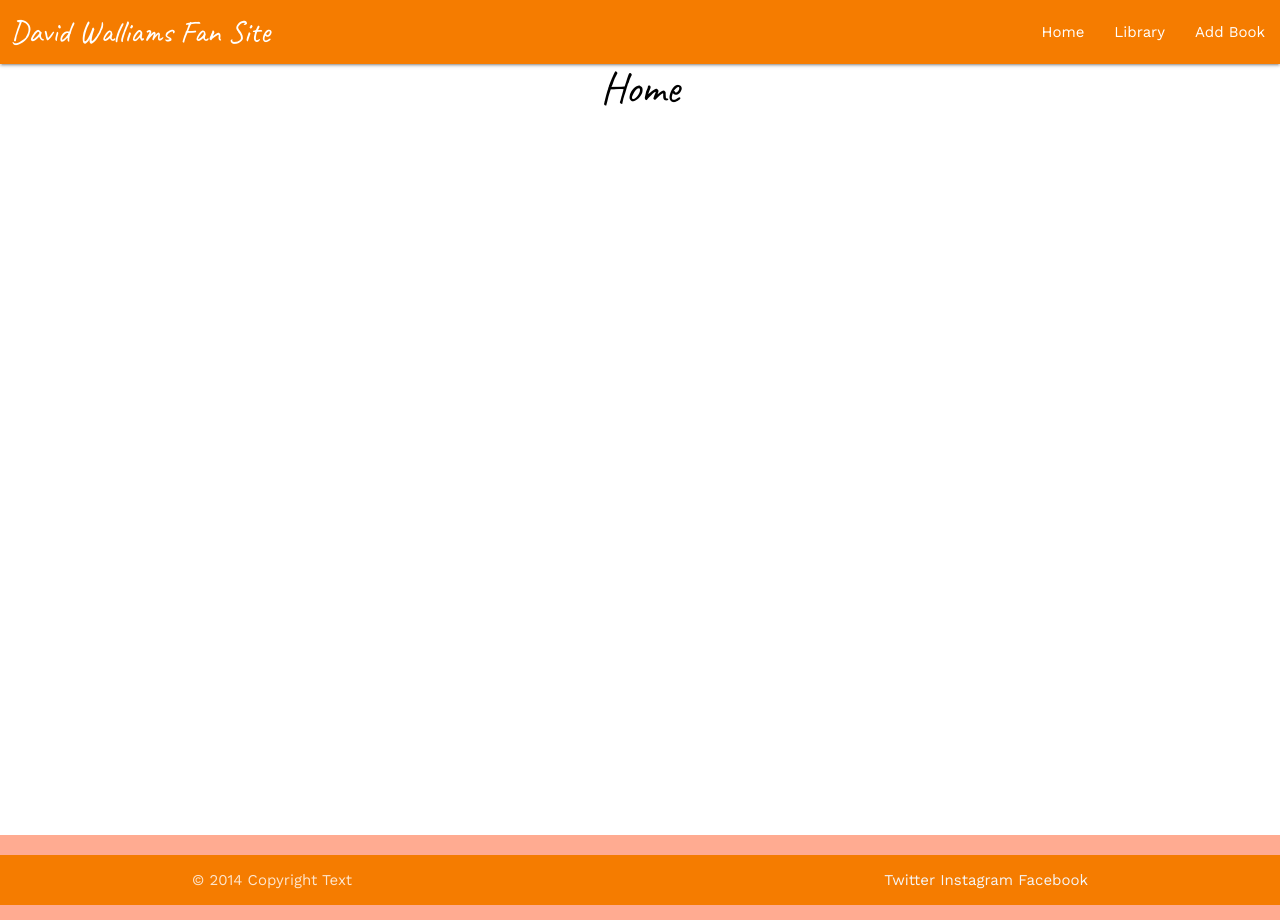
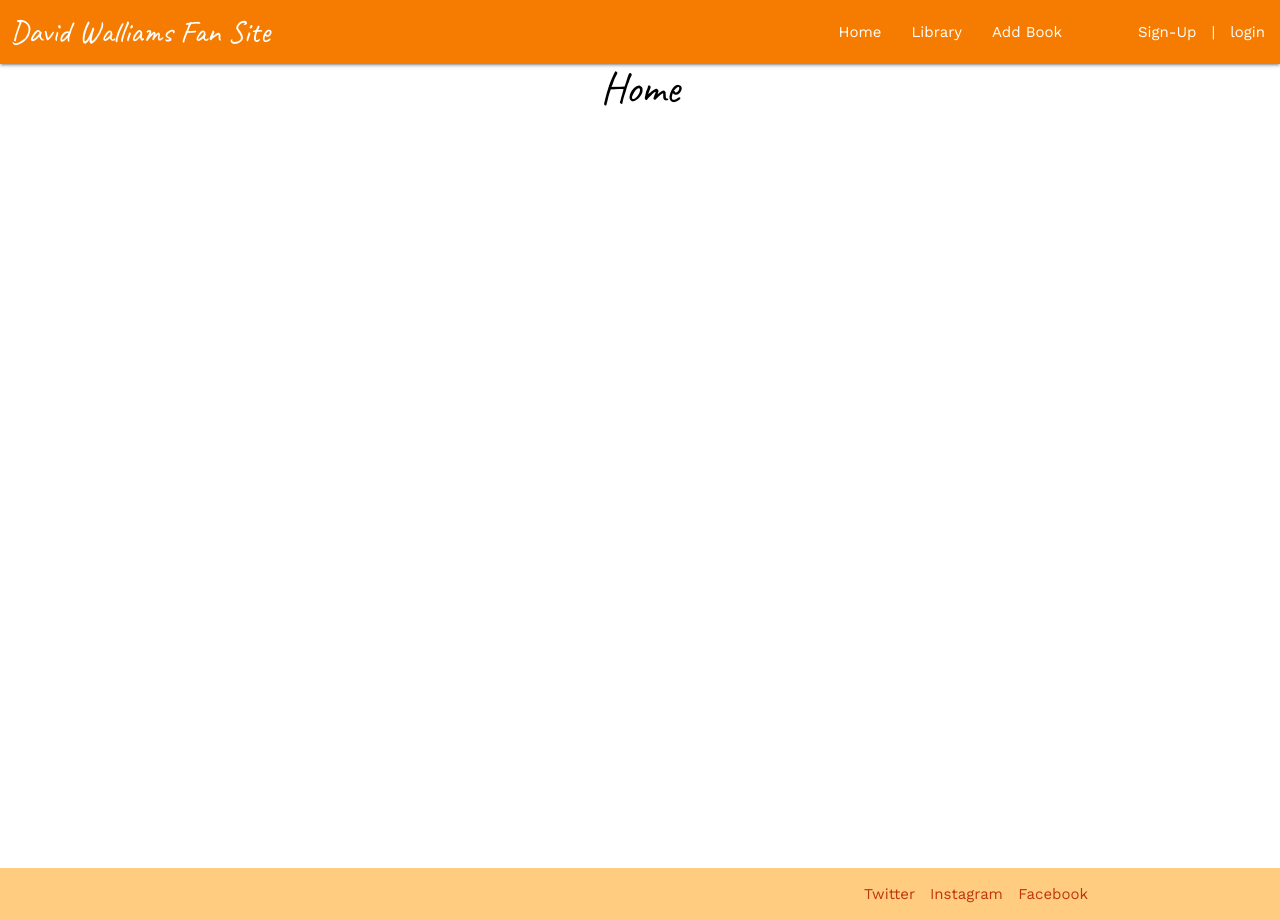
Before and after one commit to Hayley-Woodhouse/milestone-3-project, a Flask app: template dw_fan_site/templates/home.html in a window 1280 px wide. Run offline with Flask 2, Linux system fonts and the light colour scheme; the template is opened without the code that fills it, so the values that code supplies are empty.

Commit message:
added links to login and sign_up pages

```diff
--- a/dw_fan_site/templates/base.html
+++ b/dw_fan_site/templates/base.html
@@ -24,6 +24,10 @@
                 <li><a href="{{ url_for('home') }}">Home</a></li>
                 <li><a href="{{ url_for('books') }}">Library</a></li>
                 <li><a href="{{ url_for('add_book') }}">Add Book</a></li>
+                <li>&nbsp; &nbsp; &nbsp; &nbsp; &nbsp;</li>
+                <li><a href="{{ url_for('sign_up') }}">Sign-Up</a></li>
+                <li>|</li>
+                <li><a href="{{ url_for('login') }}">login</a></li>
               </ul>
             </div>
         </nav>
@@ -33,6 +37,8 @@
             <li><a href="{{ url_for('home') }}">Home</a></li>
             <li><a href="{{ url_for('books') }}">Library</a></li>
             <li><a href="{{ url_for('add_book') }}">Add Book</a></li>
+            <li><a href="{{ url_for('sign_up') }}">Sign-Up</a></li>
+            <li><a href="{{ url_for('login') }}">login</a></li>
         </ul>
     </header>
 
@@ -41,14 +47,11 @@
         {% endblock %}
     </main>
 
-    <footer class="page-footer deep-orange lighten-3">
-        <div class="footer-copyright orange darken-2">
-          <div class="container">
-            © 2014 Copyright Text
-            <a class="grey-text text-lighten-4 right" target="_blank" href="https://en-gb.facebook.com/">Facebook</a>
-            <a class="grey-text text-lighten-4 right" target="_blank" href="https://www.instagram.com/">Instagram</a>
-            <a class="grey-text text-lighten-4 right" target="_blank" href="https://twitter.com/?lang=en">Twitter</a>
-          </div>
+    <footer class="footer orange lighten-3">
+        <div class="container deep-orange-text text-darken-4">
+            <a class="deep-orange-text text-darken-4 right" target="_blank" href="https://en-gb.facebook.com/">Facebook</a>
+            <a class="deep-orange-text text-darken-4 right" target="_blank" href="https://www.instagram.com/">Instagram &nbsp;</a>
+            <a class="deep-orange-text text-darken-4 right" target="_blank" href="https://twitter.com/?lang=en">Twitter &nbsp;</a>
         </div>
     </footer>
 
```
